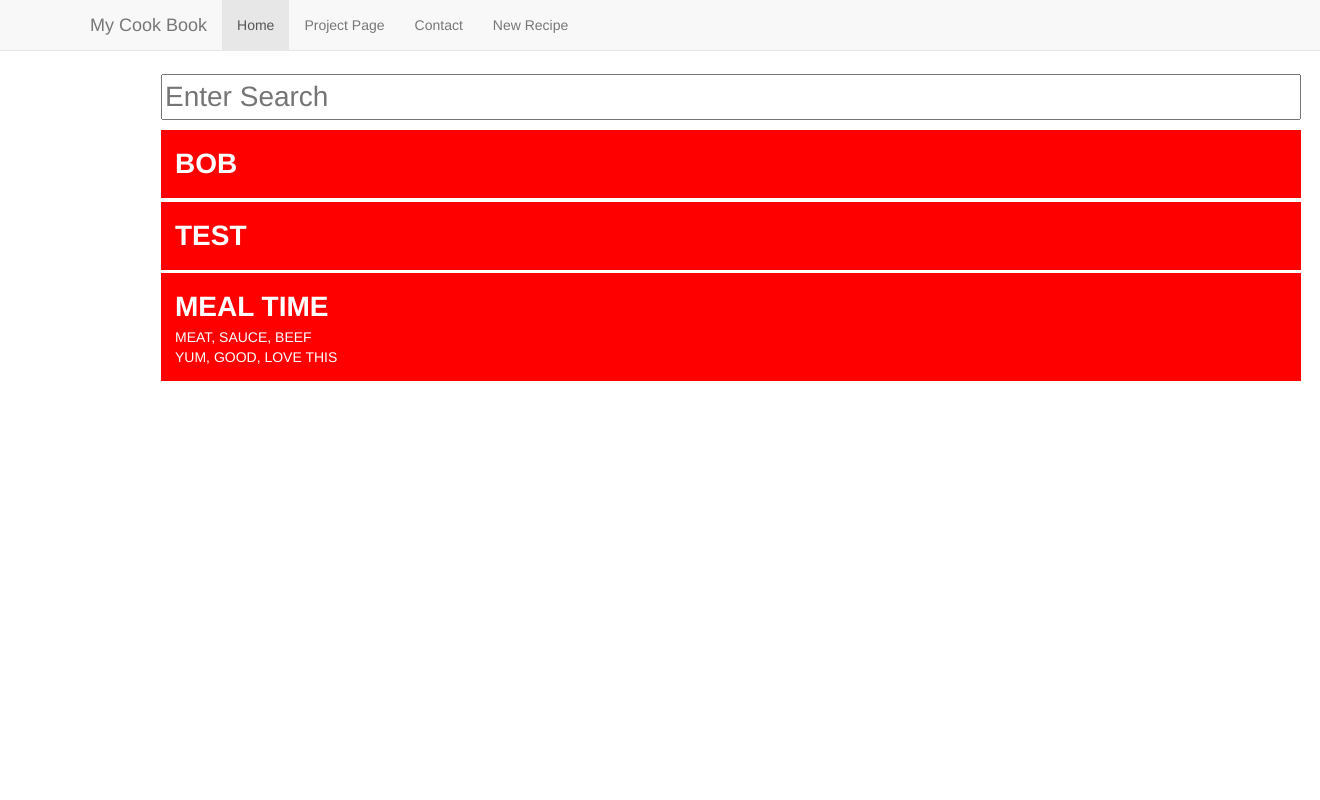
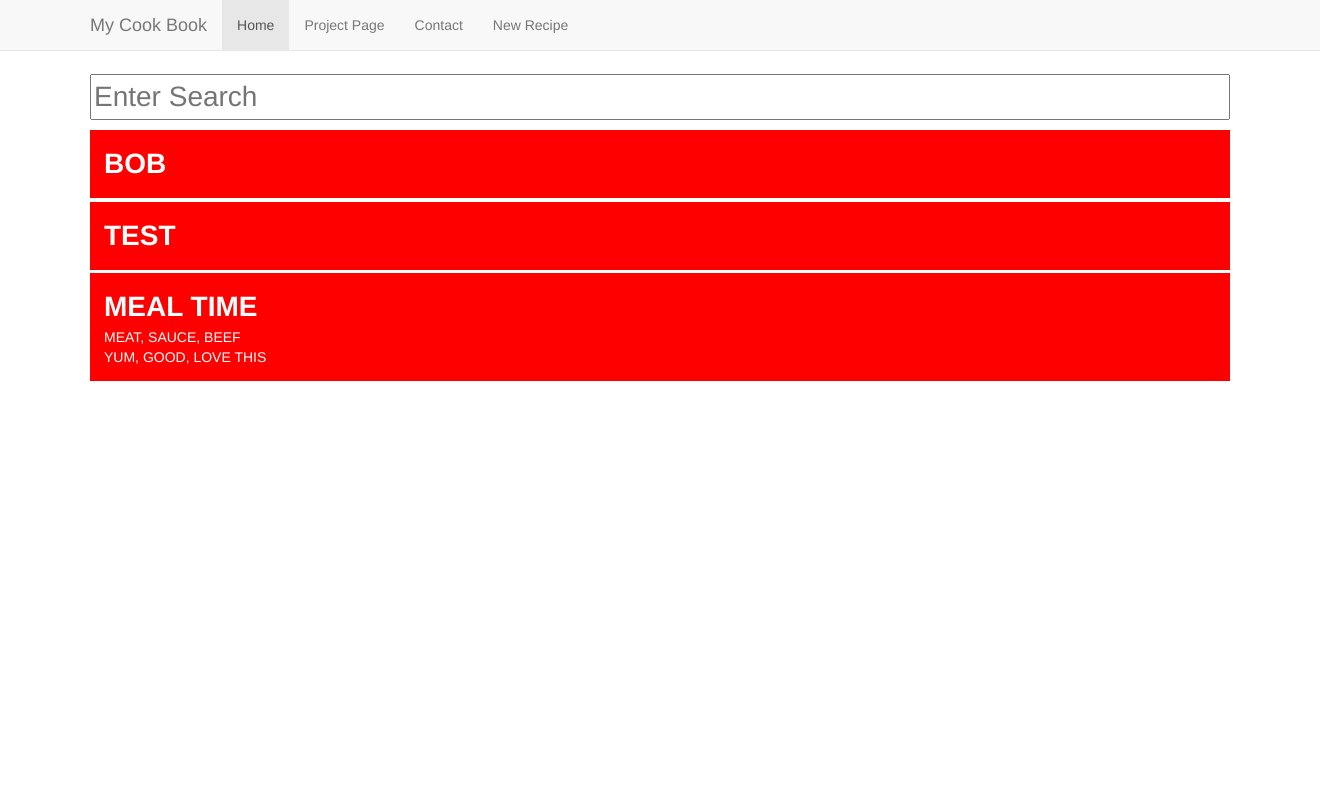
Before and after one commit to metalx1000/Cook-Book, a PHP site: page /list.php in a window 1320 px wide. Run offline with PHP 8.4, Linux system fonts and the light colour scheme; data comes from the database, SQL or seed files in the repository; some libraries are stand-ins or nearby versions.

Commit message:
adjusting width of list

```diff
--- a/list.php
+++ b/list.php
@@ -24,7 +24,7 @@
       margin-bottom: 0.25em;
     }
     body{
-      width:80%;
+      /*width:80%;*/
       margin-left: auto;
       margin-right: auto;
       padding: 1em;
```
